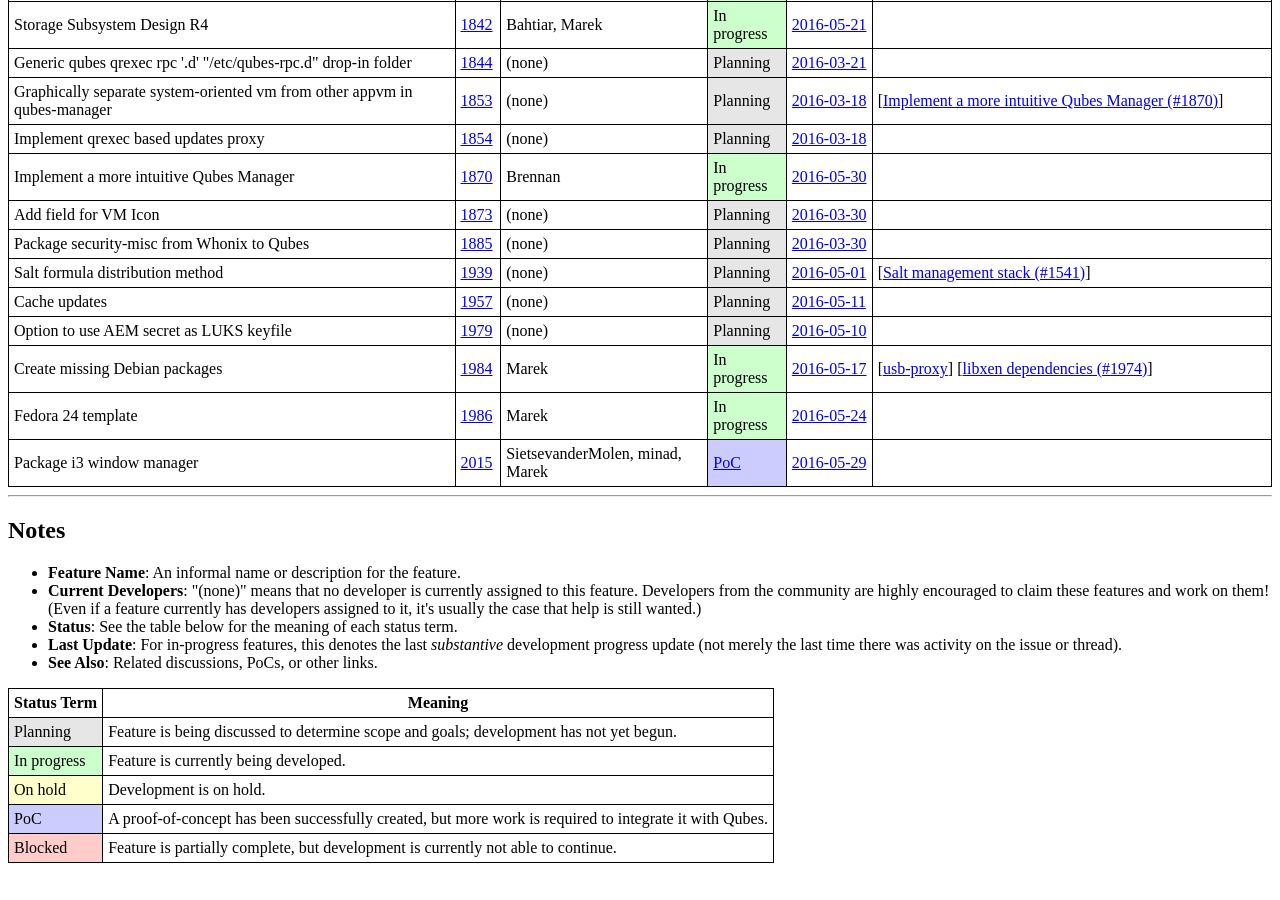
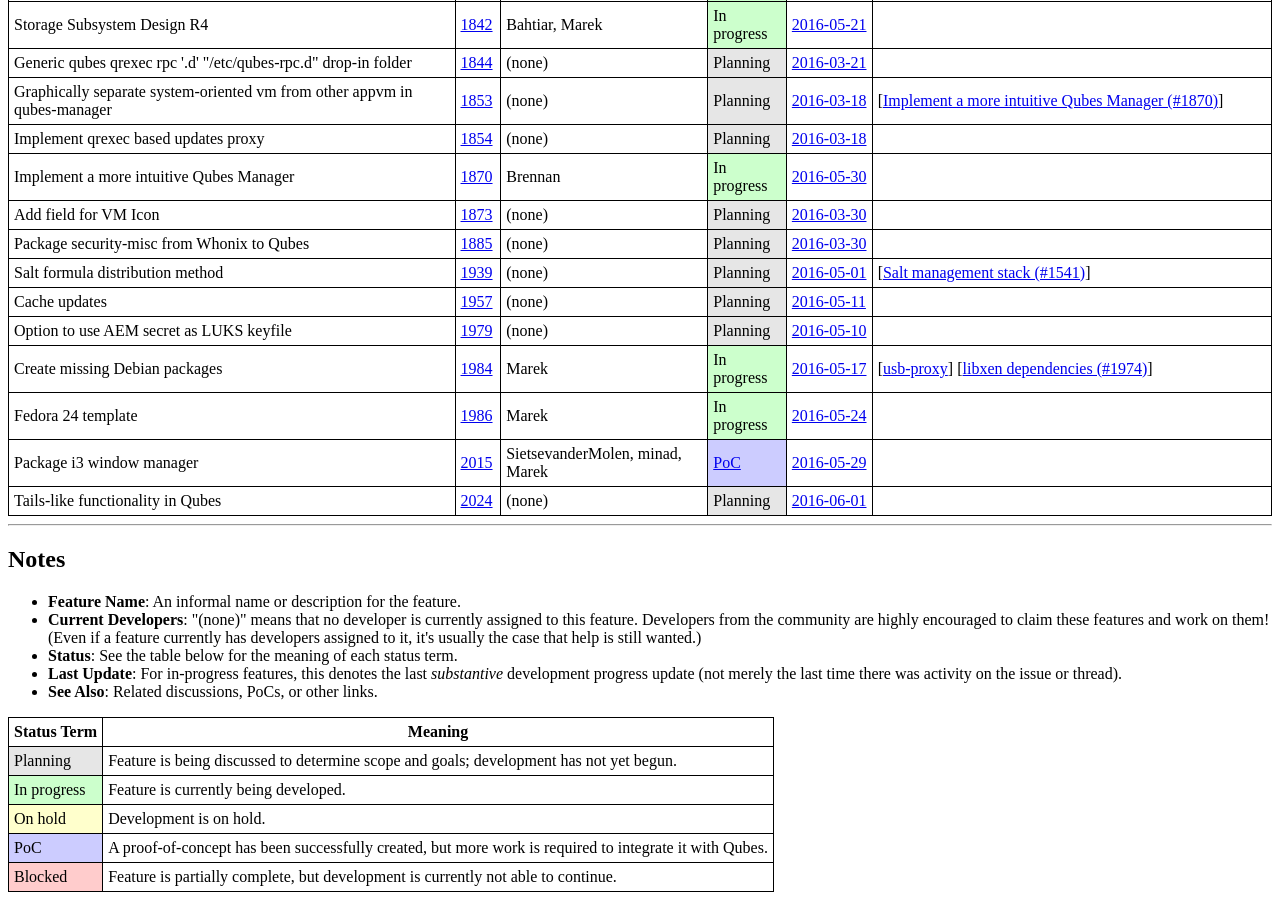
Before and after one commit to QubesOS/qubes-issues, a Jekyll site: the page built from index.md, in a window 1280 px wide and 900 px high, scrolled down 2500 px. Built offline with Jekyll 4.4.1, drawn with Linux system fonts in a browser that asks for light colours; before the commit the page ends 3371 px from its top, so only the background shows below that.

Commit message:
Track #2024

```diff
--- a/_data/features.yml
+++ b/_data/features.yml
@@ -1276,3 +1276,18 @@
     url    :
   - desc   :
     url    :
+
+- name   : Tails-like functionality in Qubes
+  issue  : 2024
+  devs   :
+  status :
+    term   : Planning
+    url    :
+  updated:
+    date   : 2016-06-01
+    url    : https://github.com/QubesOS/qubes-issues/issues/2024#issuecomment-223027698
+  info   :
+  - desc   :
+    url    :
+  - desc   :
+    url    :
```
